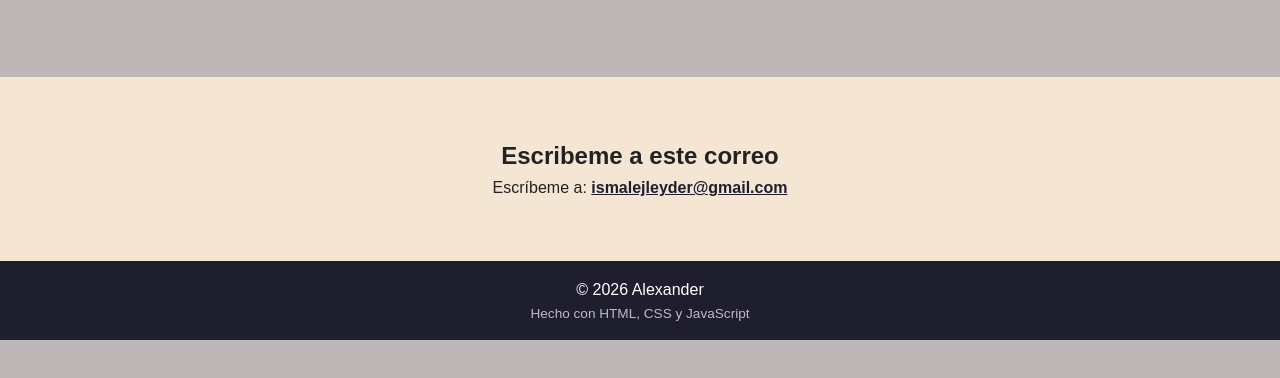
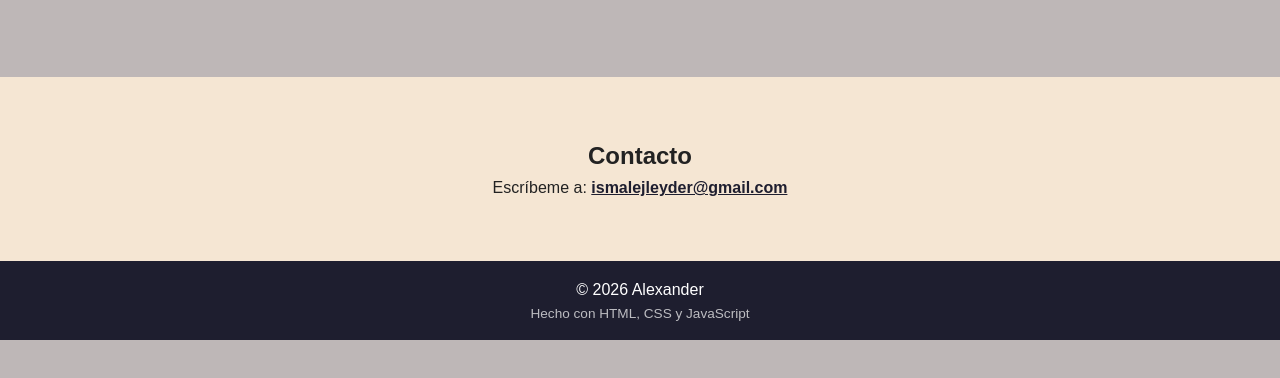
Before and after one commit to Aleztr05/portafolio, a plain HTML site: page index.html in a window 1280 px wide. Shown: the part 400-778 px from the top of the page. Drawn offline with Linux system fonts and the light colour scheme.

Commit message:
Cambio hecho por el colaborador

```diff
--- a/index.html
+++ b/index.html
@@ -28,9 +28,9 @@
       <p>DEv en formación. Aquí voy subiendo lo que aprendo.</p>
     </section>
 
-    <section id="contacto" class="contacto">
+<section id="contacto" class="contacto">
 
-      <h2>Escribeme a este correo</h2>
+      <h2>Contacto</h2>
 
       <p>Escríbeme a: <a href="mailto:ismalejleyder@gmail.com">ismalejleyder@gmail.com</a></p>
     </section>
```
